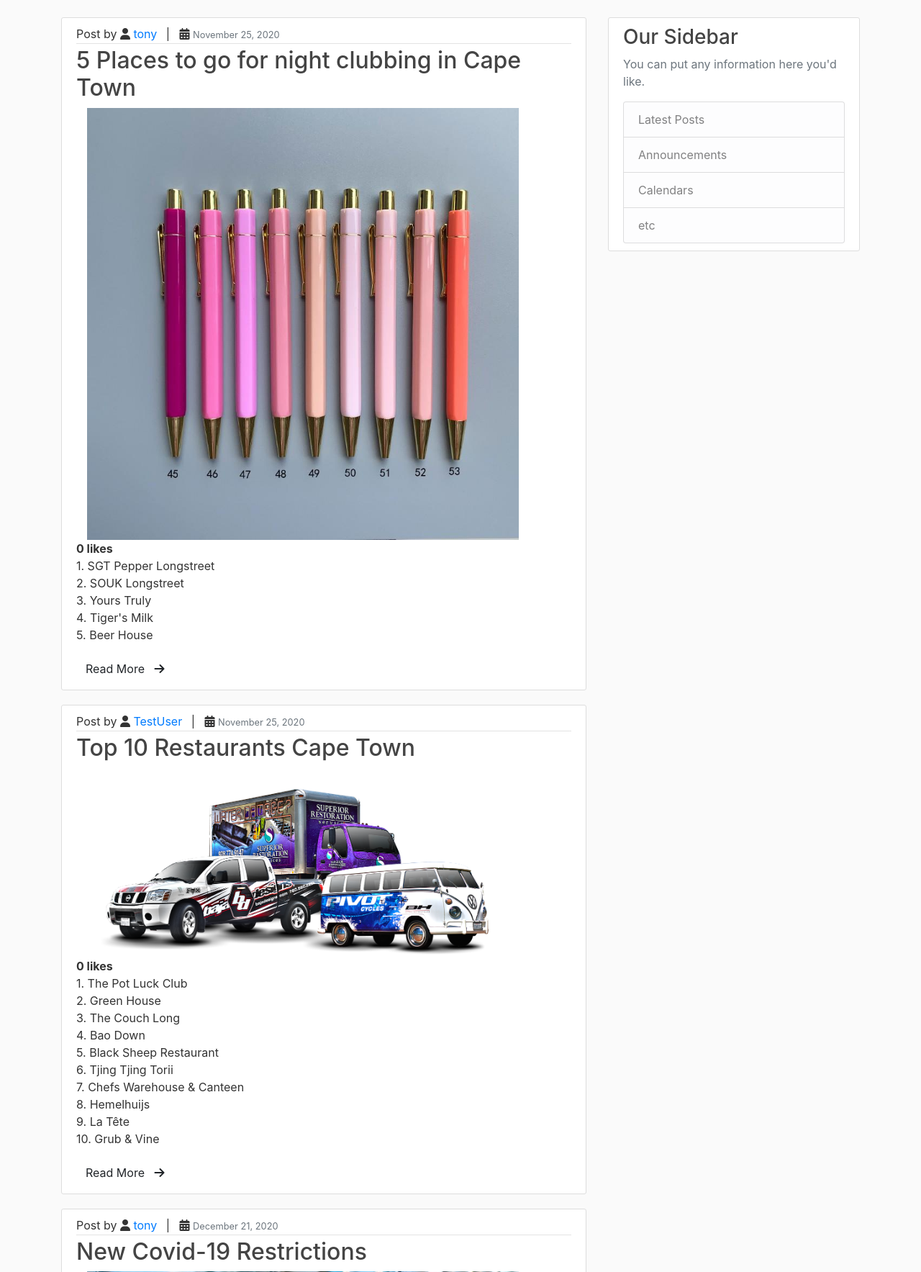
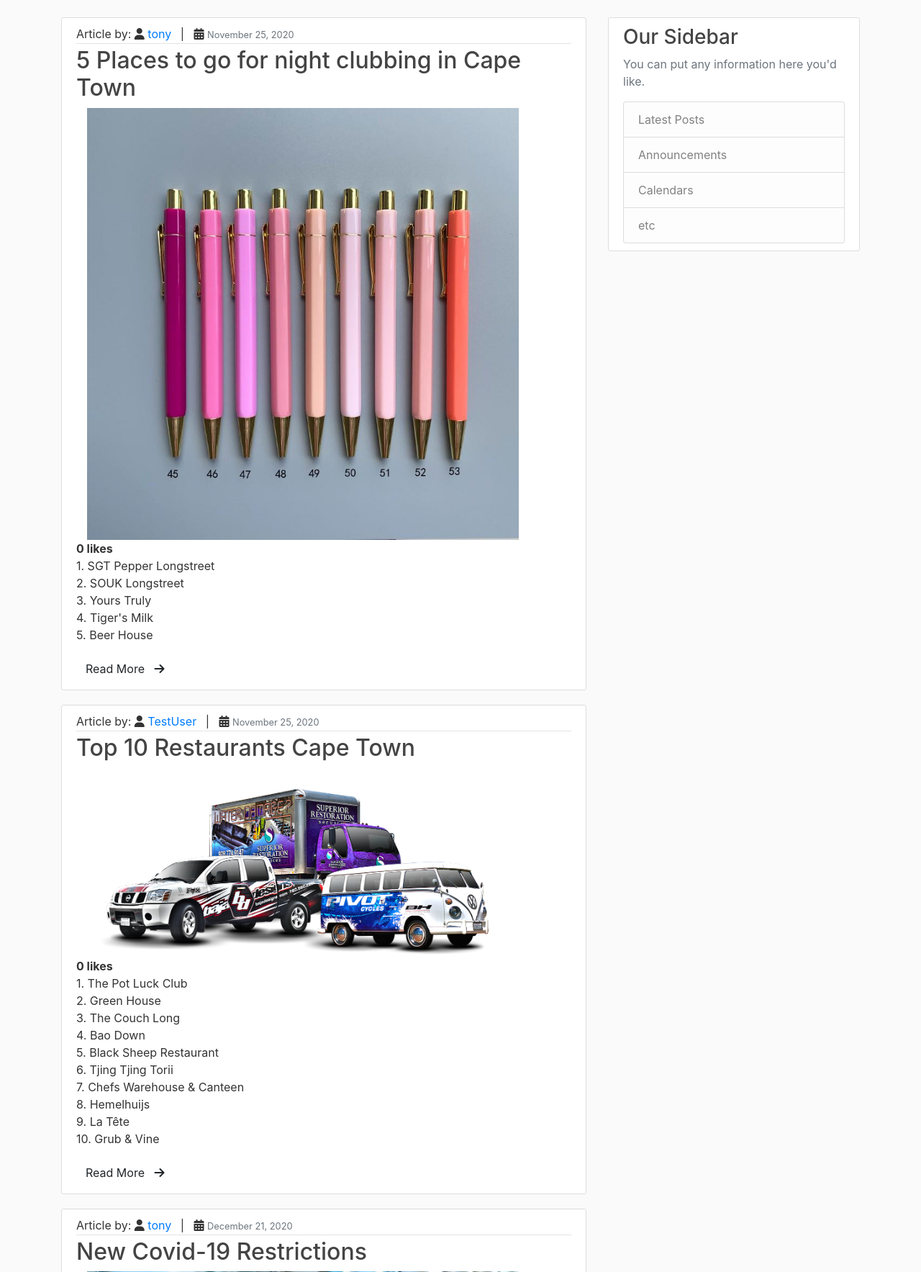
Before and after one commit to TonderaiChinya/hospitality-site, a Django app: page / in a window 1280 px wide. Shown: the part 56-1823 px from the top of the page at 72% size. Run offline with Django 3.2, Linux system fonts and the light colour scheme; data comes from the database, SQL or seed files in the repository; both versions use the stored data as it was after the commit; data that the repository does not hold is empty; some libraries are stand-ins or nearby versions.

Commit message:
added new settings

```diff
--- a/hospSite/blog/templates/blog/home.html
+++ b/hospSite/blog/templates/blog/home.html
@@ -4,7 +4,7 @@
        <article class="media content-section">
           <div class="media-body">
             <div class="article-metadata">
-              <span>Post by <i class="fa fa-user" aria-hidden="true"></i> <a class="mr-2" href="#">{{ post.author }}</a></span> | &nbsp;
+              <span>Article by: <i class="fa fa-user" aria-hidden="true"></i> <a class="mr-2" href="#">{{ post.author }}</a></span> | &nbsp;
               <i class="fa fa-calendar" aria-hidden="true"></i> <small class="text-muted">{{ post.date_posted|date:"F d, Y" }}</small>
             </div>
             <h2><a class="article-title" href="#">{{ post.title }}</a></h2>
```
Also changed, not shown: hospSite/db.sqlite3.
